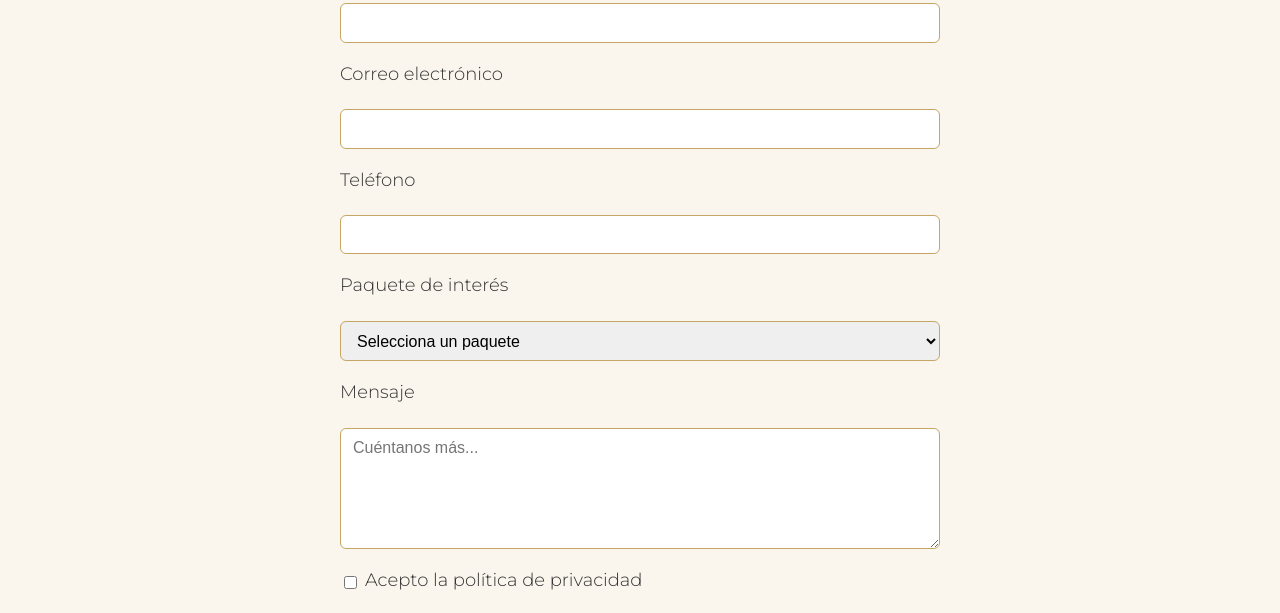
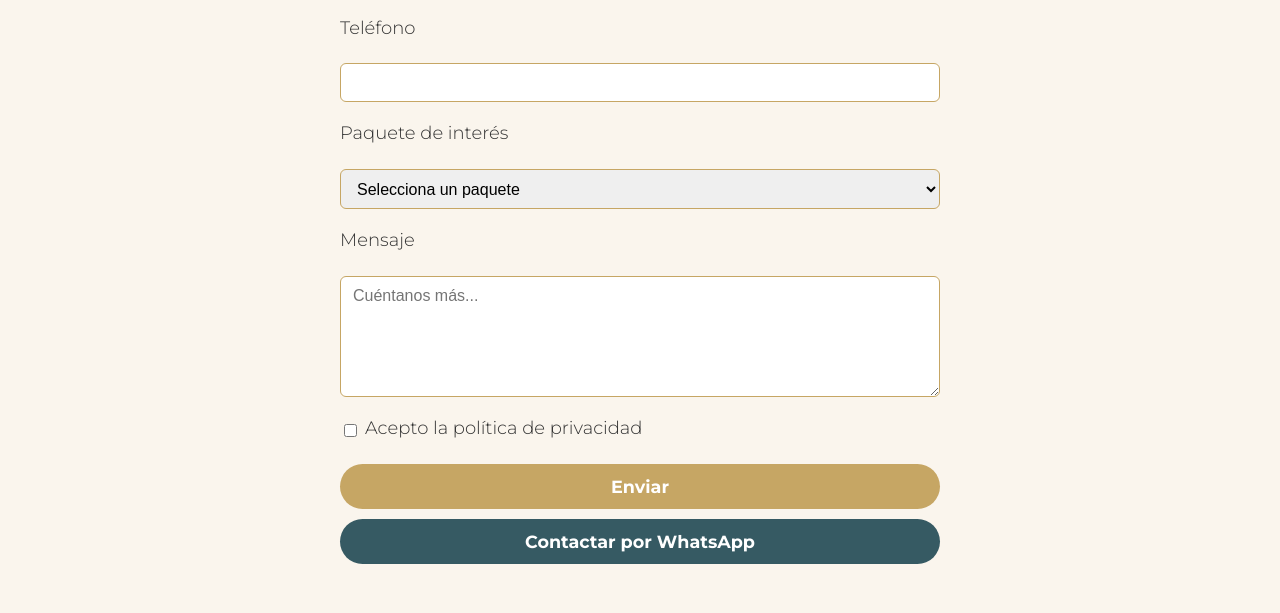
Before and after one commit to austinjaimes/magnificmemories, an Astro site: page / in a window 1280 px wide. Shown: the part 4190-4803 px from the top of the page. Built offline with nearby package versions, Linux system fonts and the light colour scheme; Astro itself is replaced by a stand-in of ours.

Commit message:
Subiendo cambios

```diff
--- a/src/components/Contacto.astro
+++ b/src/components/Contacto.astro
@@ -153,5 +153,26 @@
     </div>
 
     <button type="submit" class="subtitulo">Enviar</button>
+    <a
+  href="https://wa.me/527331369607?text=Hola,%20estoy%20interesado%20en%20Magnific%20Memories."
+  target="_blank"
+  rel="noopener noreferrer"
+  class="subtitulo"
+  style="
+    display: inline-block;
+    text-align: center;
+    background-color: #365A63;
+    color: white;
+    font-weight: 700;
+    padding: 0.75rem;
+    border-radius: 999px;
+    text-decoration: none;
+    font-size: 1.1rem;
+    transition: background-color 0.3s ease;
+    margin-top: -10px;
+  "
+>
+  Contactar por WhatsApp
+</a>
   </form>
 </section>
--- a/src/components/Paquetes.astro
+++ b/src/components/Paquetes.astro
@@ -115,35 +115,35 @@
     <article class="package-card">
       <h3 class="package-title titulo paquetestitulo">Básico</h3>
       <p class="package-price subtitulo">$1,200 MXN</p>
-      <ul class="package-features">
+      <!-- <ul class="package-features">
         <li class="subtitulo lista">*Diseño personalizado básico</li>
         <li class="subtitulo lista">*Enlace para compartir</li>
         <li class="subtitulo lista">*RSVP incluido</li>
-      </ul>
+      </ul> -->
       <a href="#solicitar" class="package-cta subtitulo">Solicitar</a>
     </article>
 
     <article class="package-card">
       <h3 class="package-title titulo paquetestitulo">Premium</h3>
-      <p class="package-price subtitulo">$2,500 MXN</p>
-      <ul class="package-features">
+      <p class="package-price subtitulo">$2,000 MXN</p>
+      <!-- <ul class="package-features">
         <li class="subtitulo lista">*Diseño personalizado avanzado</li>
         <li class="subtitulo lista">*Integración con música y fotos</li>
         <li class="subtitulo lista">*RSVP + Confirmación por email</li>
         <li class="subtitulo lista">*Asistencia técnica 24/7</li>
-      </ul>
+      </ul> -->
       <a href="#solicitar" class="package-cta">Solicitar</a>
     </article>
 
     <article class="package-card">
-      <h3 class="package-title titulo paquetestitulo">Personalizado</h3>
-      <p class="package-price subtitulo">Desde $4,000 MXN</p>
-      <ul class="package-features">
+      <h3 class="package-title titulo paquetestitulo">Magnífica</h3>
+      <p class="package-price subtitulo">Desde $2,500 MXN</p>
+      <!-- <ul class="package-features">
         <li class="subtitulo lista">*Diseño a medida completo</li>
         <li class="subtitulo lista">*Funcionalidades exclusivas</li>
         <li class="subtitulo lista">*Soporte premium</li>
         <li class="subtitulo lista">*Consultoría y seguimiento</li>
-      </ul>
+      </ul> -->
       <a href="#solicitar" class="package-cta subtitulo">Solicitar</a>
     </article>
   </div>
```
